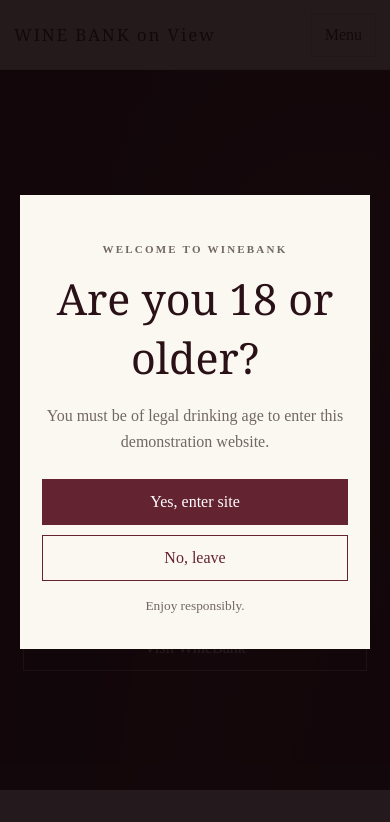
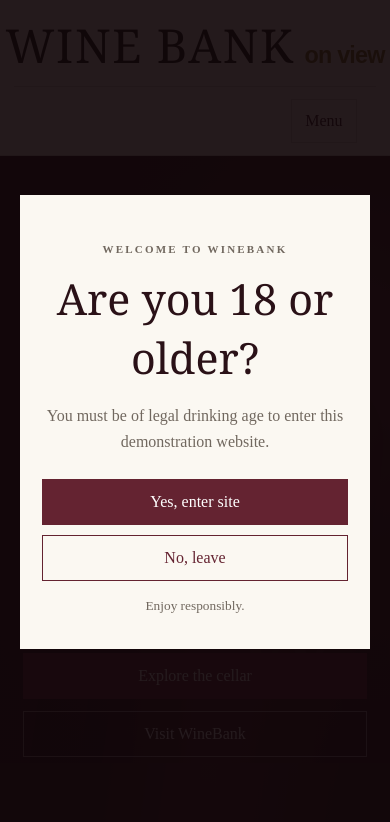
Before and after one commit to ThanhDNguyen7696/WinebankOnView, a plain HTML site: page index.html in a window 390 px wide. Shown: the top 822 px of the page. Drawn offline with Linux system fonts and the light colour scheme.

Commit message:
Add prominent brand header

```diff
--- a/css/global.css
+++ b/css/global.css
@@ -72,6 +72,54 @@
   letter-spacing: 0.2em;
   text-decoration: none;
   white-space: nowrap;
+}
+
+.site-header--home {
+  display: grid;
+  grid-template-columns: 1fr auto;
+  height: auto;
+  padding: 0;
+}
+
+.site-logo--hero {
+  grid-column: 1 / -1;
+  display: flex;
+  align-items: baseline;
+  justify-content: center;
+  gap: clamp(14px, 2.5vw, 38px);
+  width: 100%;
+  max-width: none;
+  padding: clamp(26px, 4vw, 54px) 5% clamp(20px, 3vw, 38px);
+  overflow: visible;
+  border-bottom: 1px solid var(--line);
+  color: #091405;
+  line-height: 0.9;
+  letter-spacing: normal;
+  text-overflow: clip;
+}
+
+.site-logo__name {
+  font-family: Georgia, "Times New Roman", serif;
+  font-size: clamp(58px, 8vw, 100px);
+  font-weight: 400;
+  letter-spacing: 0.07em;
+  white-space: nowrap;
+}
+
+.site-logo__suffix {
+  color: #81751e;
+  font-family: Arial, Helvetica, sans-serif;
+  font-size: clamp(26px, 3.4vw, 42px);
+  font-weight: 700;
+  letter-spacing: -0.035em;
+  white-space: nowrap;
+}
+
+.site-header--home .site-nav {
+  grid-column: 1 / -1;
+  justify-content: center;
+  min-height: 64px;
+  padding: 0 5%;
 }
 
 .site-nav {
@@ -261,6 +309,24 @@
     text-overflow: ellipsis;
   }
 
+  .site-header--home {
+    height: auto;
+    padding: 0;
+  }
+
+  .site-header--home .site-logo--hero {
+    max-width: none;
+    overflow: visible;
+    font-size: inherit;
+    letter-spacing: normal;
+    text-overflow: clip;
+  }
+
+  .site-header--home .menu-toggle {
+    grid-column: 2;
+    margin: 12px 5vw 12px 0;
+  }
+
   .menu-toggle {
     display: inline-flex;
     align-items: center;
@@ -283,6 +349,12 @@
     border-bottom: 1px solid var(--line);
     background: var(--paper);
     box-shadow: 0 12px 25px rgba(33, 29, 25, 0.14);
+  }
+
+  .site-header--home .site-nav {
+    top: 100%;
+    max-height: calc(100vh - 70px);
+    padding: 18px;
   }
 
   .site-nav.open {
@@ -318,6 +390,20 @@
     letter-spacing: 0.11em;
   }
 
+  .site-logo--hero {
+    gap: 10px;
+    padding: 24px 14px 20px;
+  }
+
+  .site-logo__name {
+    font-size: clamp(42px, 12vw, 58px);
+    letter-spacing: 0.035em;
+  }
+
+  .site-logo__suffix {
+    font-size: clamp(20px, 6vw, 28px);
+  }
+
   .site-nav {
     padding: 14px;
   }
--- a/index.html
+++ b/index.html
@@ -9,8 +9,11 @@
   <link rel="stylesheet" href="./css/home.css" />
 </head>
 <body>
-<header class="site-header">
-  <a class="site-logo" href="#top" aria-label="WineBank home">WINE BANK on View </a>
+<header class="site-header site-header--home">
+  <a class="site-logo site-logo--hero" href="#top" aria-label="Wine Bank on View home">
+    <span class="site-logo__name">WINE BANK</span>
+    <span class="site-logo__suffix">on view</span>
+  </a>
   <button class="menu-toggle" type="button" aria-label="Open navigation" aria-controls="siteNav" aria-expanded="false">Menu</button>
   <nav class="site-nav" id="siteNav" aria-label="Main navigation">
     <a href="#shop">Shop</a><a href="#experience">Experience</a><a href="#membership">Membership</a><a href="#events">Events</a><a href="#contact">Contact</a>
```
